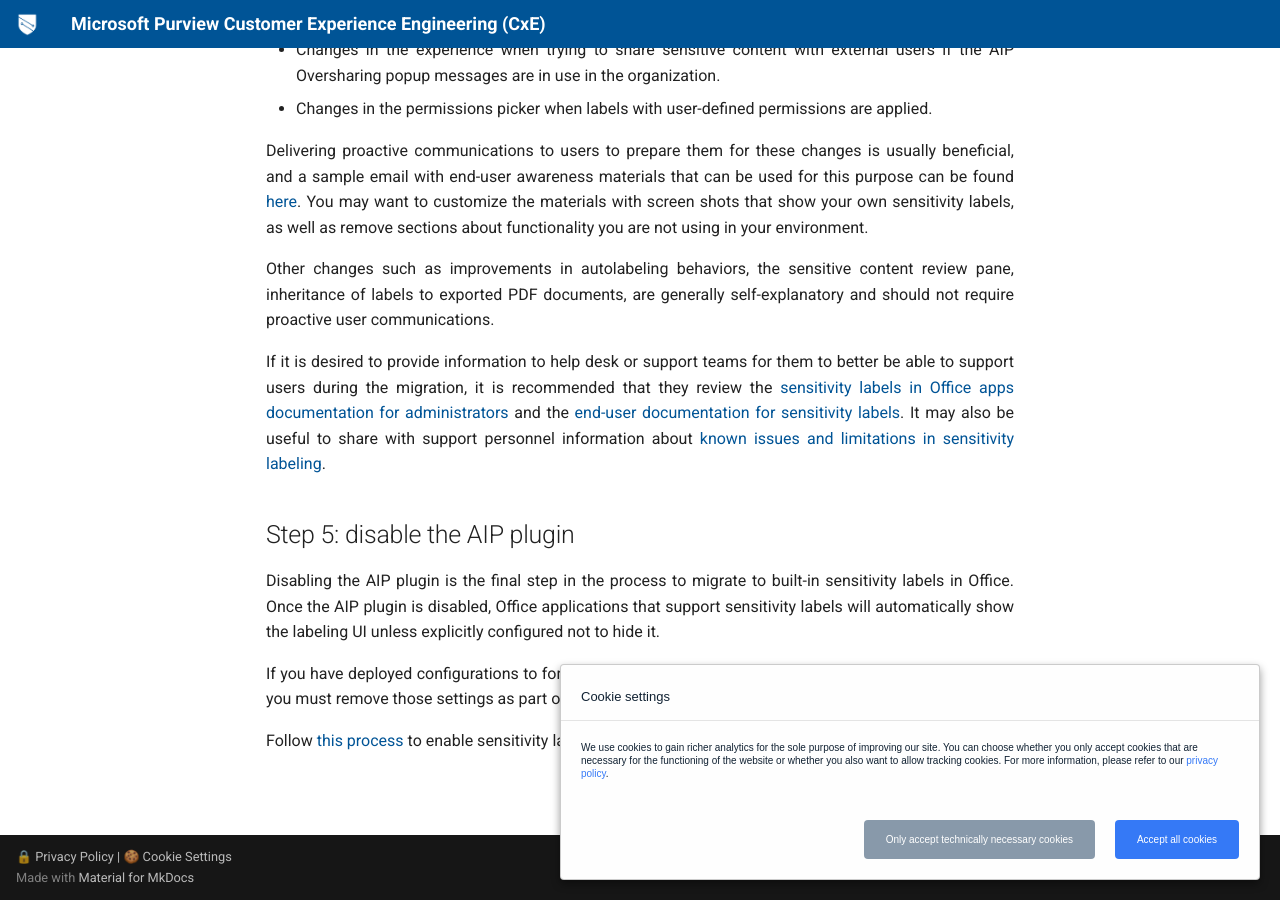
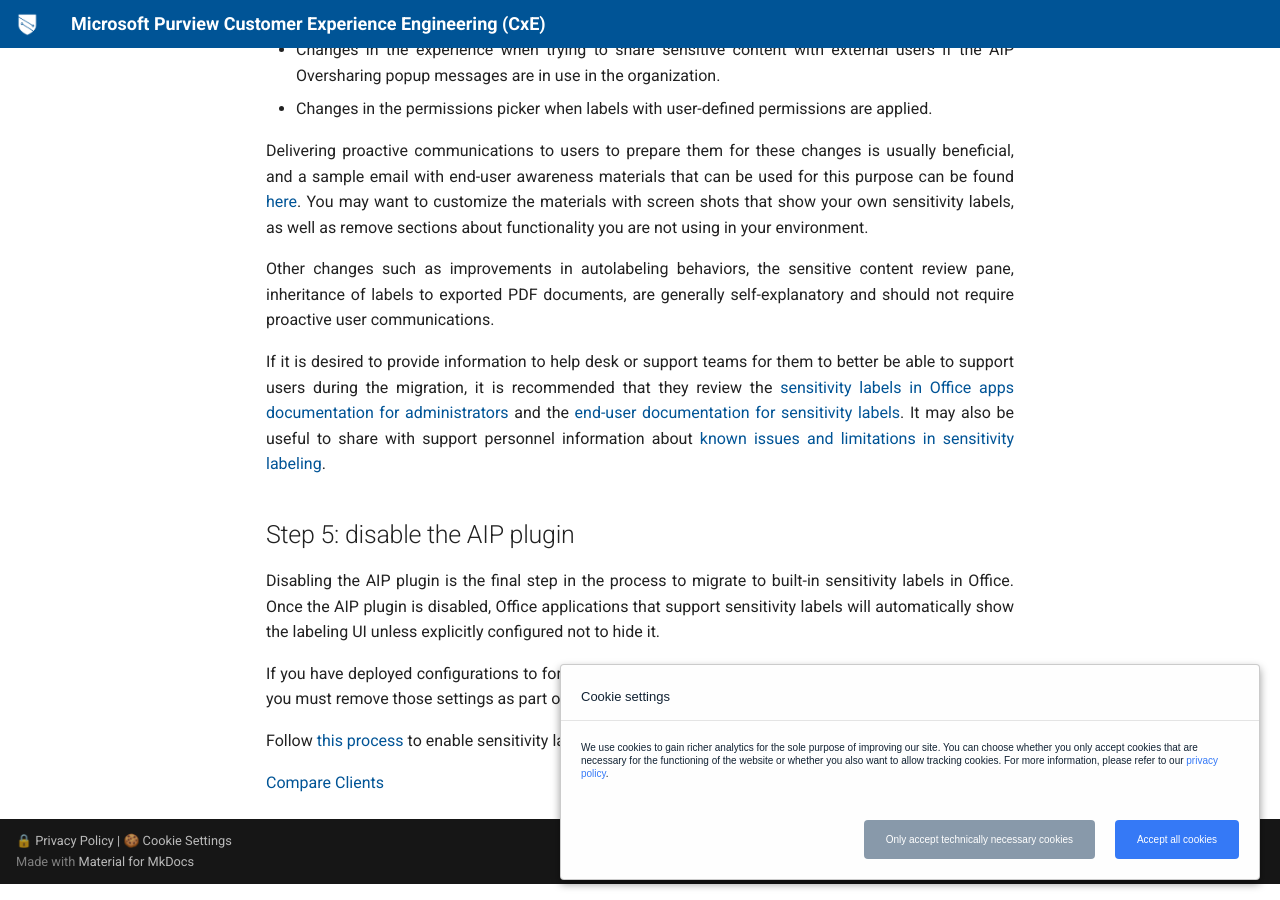
Before and after one commit to microsoft/ComplianceCxE, an MkDocs documentation site: the page built from docs/playbooks/AIP2MIPPlaybook.md, in a window 1280 px wide and 900 px high, scrolled down 6315 px. Built offline with MkDocs 1.6.1 and Material for MkDocs 9.7.7, drawn with Linux system fonts in a browser that asks for light colours.

Commit message:
Update AIP2MIPPlaybook.md

```diff
--- a/docs/playbooks/AIP2MIPPlaybook.md
+++ b/docs/playbooks/AIP2MIPPlaybook.md
@@ -130,6 +130,6 @@
 
 If you have deployed configurations to force loading the AIP plugin in Office, or to disable built-in labeling, you must remove those settings as part of this process.
 
-Follow [this process](https://aka.ms/AIP2MIPswitch) to enable sensitivity labels in Office and disable the AIP plugin..
+Follow [this process](https://aka.ms/AIP2MIPswitch) to enable sensitivity labels in Office and disable the AIP plugin.
 
-#
+[Compare Clients](AIP2MIP/CompareAIP2MIP.md)
```
